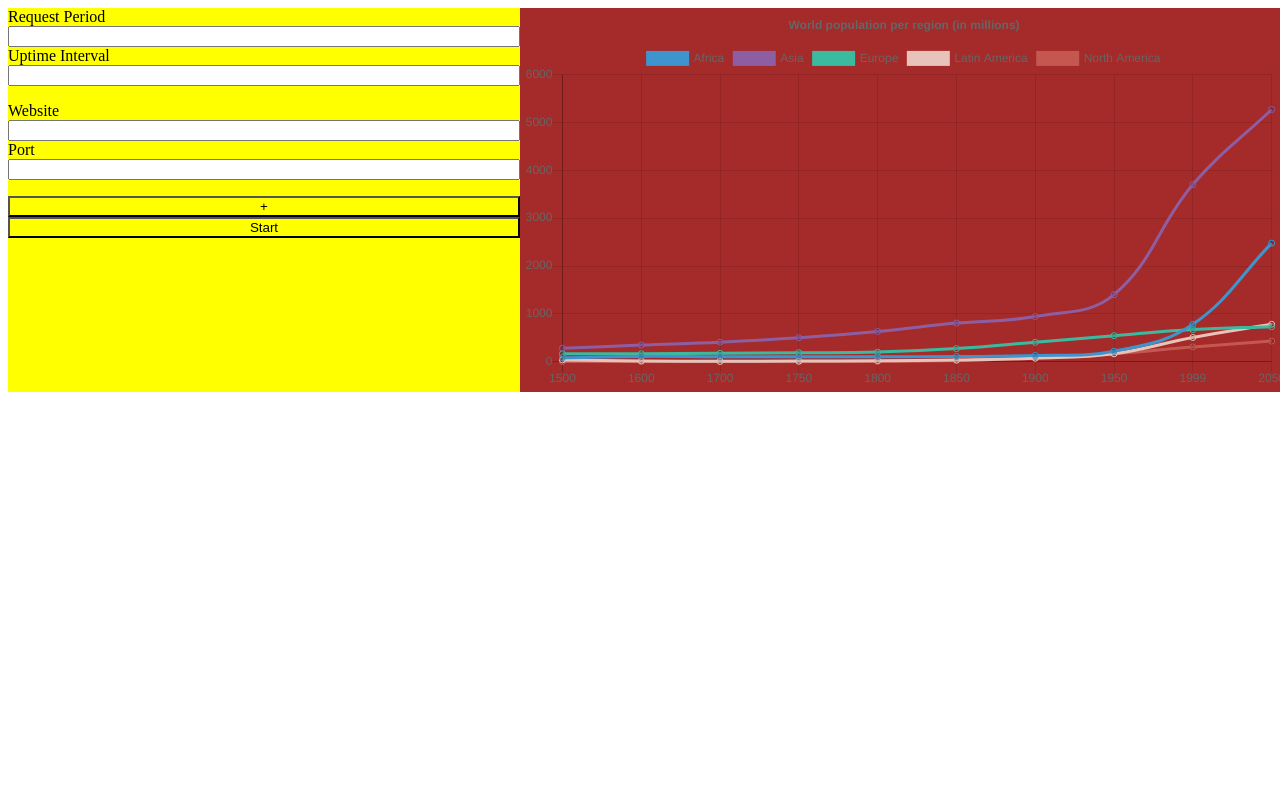
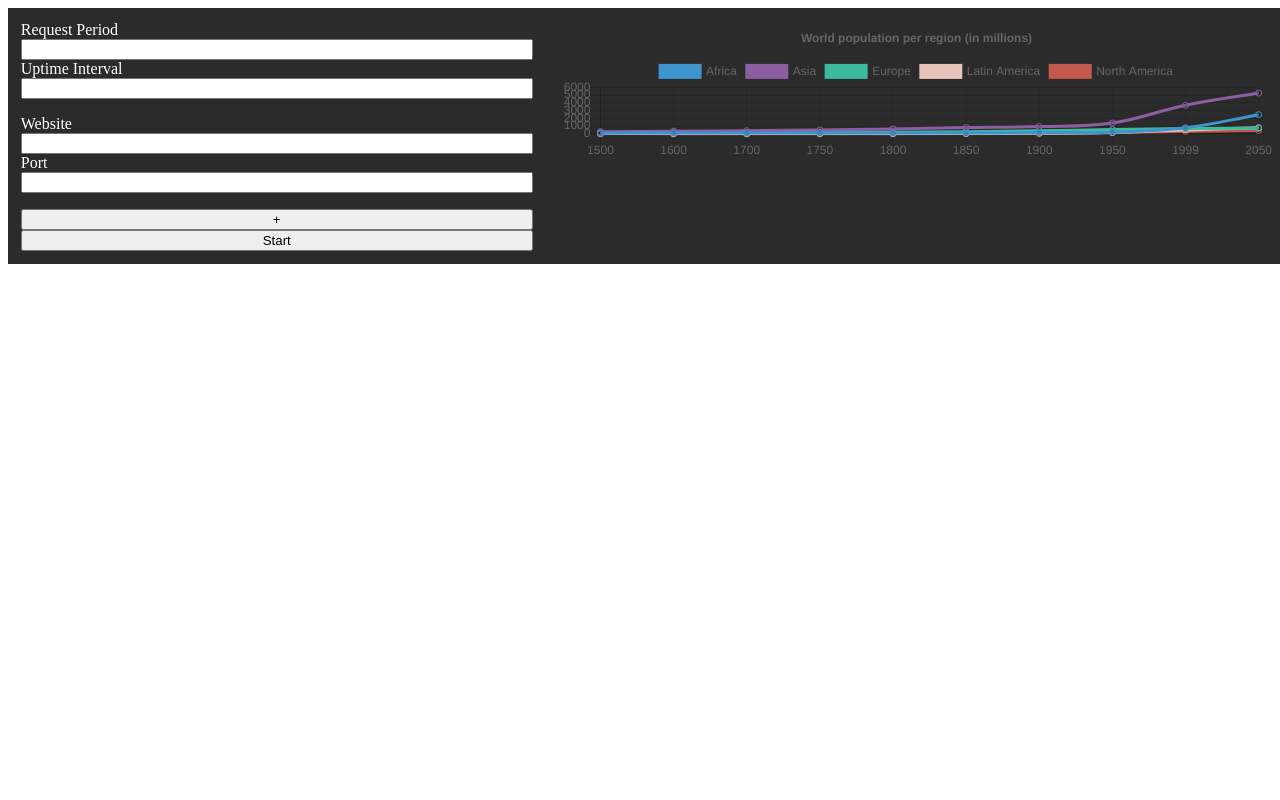
Before and after one commit to danielawbrey/django-react-server-monitor, a Django app: page / in a window 1280 px wide. Run offline with Django 4.2, Linux system fonts and the light colour scheme.

Commit message:
Remove inline js script + define chart height

```diff
--- a/web-app/pages/static/css/styles.css
+++ b/web-app/pages/static/css/styles.css
@@ -1,6 +1,7 @@
 body {
   min-width: 100%;
   display: block;
+  color: rgb(255, 255, 255);
 }
 
 .row {
@@ -13,13 +14,15 @@ body {
 }
 
 #data_chart_container {
-    background-color: brown;
-    min-width: 60%;
+  background-color: rgb(43, 43, 43);
+  max-width: 60%;
+  padding: 1%;
 }
 
 #user_input {
-    background-color: yellow;
-    min-width: 40%;
+  background-color: rgb(43, 43, 43);
+  max-width: 40%;
+  padding: 1%;
 }
 
 h1 {
@@ -34,5 +37,4 @@ input {
 button {
   min-width: 100%;
   display: block;
-    background-color: yellow;
 }
--- a/web-app/pages/static/js/button_manager.js
+++ b/web-app/pages/static/js/button_manager.js
@@ -26,6 +26,10 @@ function create_label() {}
 
 function create_input() {}
 
+function start_test() {
+  alert('Button click')
+}
+
 function create_line_graph() {
   let container = document.getElementById('data_chart_container');
 
@@ -33,6 +37,7 @@ function create_line_graph() {
   container.append(chart_div);
 
   let chart_canvas = document.createElement("canvas");
+  chart_canvas.height = 60;
   chart_div.append(chart_canvas);
 
   chart_div.append(chart_canvas);
--- /dev/null
+++ b/web-app/pages/static/js/web_data_chart.js
@@ -0,0 +1,47 @@
+window.onload = function() {
+  draw_chart();
+};
+
+function draw_chart() {
+  let chart = document.getElementById("chart");
+  chart.height = 60;
+  new Chart(chart, {
+    type: 'line',
+    data: {
+        labels: [1500,1600,1700,1750,1800,1850,1900,1950,1999,2050],
+        datasets: [{
+            data: [86,114,106,106,107,111,133,221,783,2478],
+            label: "Africa",
+            borderColor: "#3e95cd",
+            fill: false
+        }, {
+            data: [282,350,411,502,635,809,947,1402,3700,5267],
+            label: "Asia",
+            borderColor: "#8e5ea2",
+            fill: false
+        }, {
+            data: [168,170,178,190,203,276,408,547,675,734],
+            label: "Europe",
+            borderColor: "#3cba9f",
+            fill: false
+        }, {
+            data: [40,20,10,16,24,38,74,167,508,784],
+            label: "Latin America",
+            borderColor: "#e8c3b9",
+            fill: false
+        }, {
+            data: [6,3,2,2,7,26,82,172,312,433],
+            label: "North America",
+            borderColor: "#c45850",
+            fill: false
+        }
+        ]
+    },
+    options: {
+        title: {
+          display: true,
+          text: 'World population per region (in millions)'
+        }
+    }
+    });
+}
```
Also changed, not shown: web-app/pages/templates/home.html (+3 -44 lines). Lines whose indentation alone changed are shown as unchanged.
